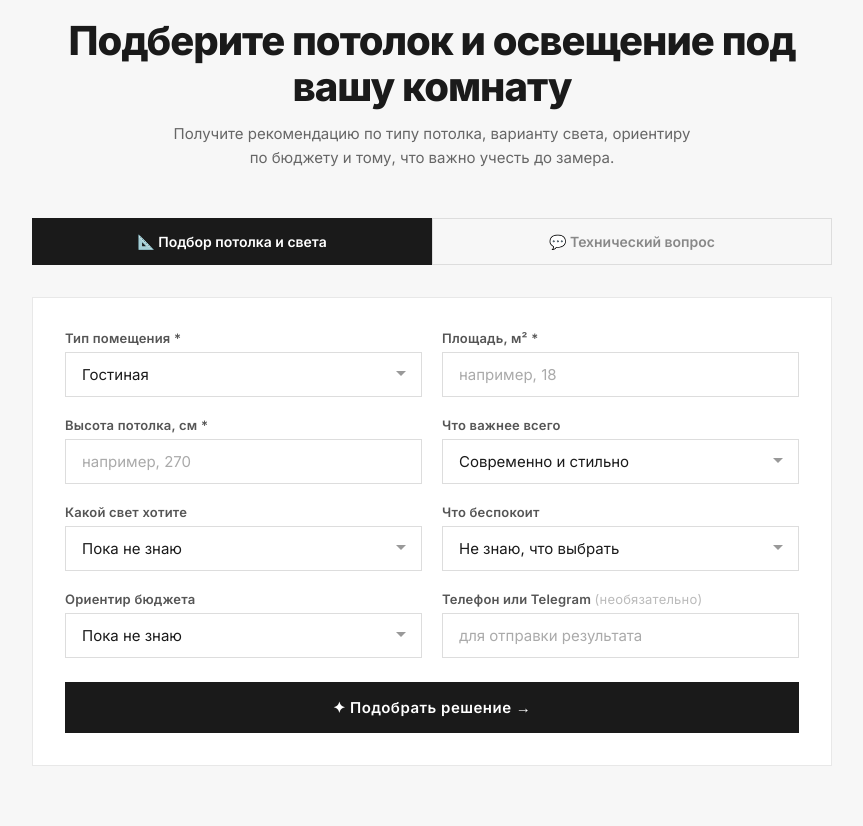
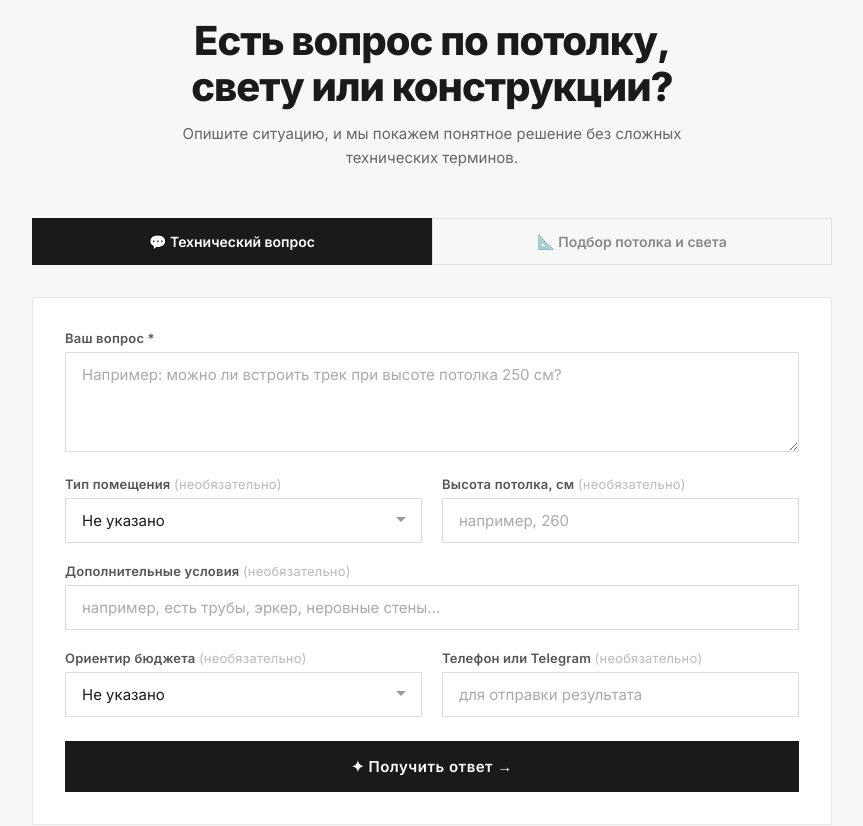
Before and after one commit to svladimirtsk-crypto/nextjs-potolkovo, a Next.js app: page / in a window 1280 px wide. Shown: the part 1763-2589 px from the top of the page, without its empty margins (208-1071 px from the left). Built offline with nearby package versions, Linux system fonts and the light colour scheme.

Commit message:
Update AiCeilingAdvisor.tsx

```diff
--- a/app/components/AiCeilingAdvisor.tsx
+++ b/app/components/AiCeilingAdvisor.tsx
@@ -121,7 +121,8 @@ const btnPrimary: React.CSSProperties = {
 // COMPONENT
 // ============================================================
 export default function AiCeilingAdvisor() {
-  const [activeTab, setActiveTab] = useState<"room" | "tech">("room");
+  // *** Вкладка "tech" открыта по умолчанию ***
+  const [activeTab, setActiveTab] = useState<"room" | "tech">("tech");
   const [status, setStatus] = useState<"idle" | "loading" | "success" | "error">("idle");
   const [result, setResult] = useState<AdvisorOutput | null>(null);
   const [sourceIntent, setSourceIntent] = useState<SourceIntent>("general");
@@ -241,13 +242,11 @@ export default function AiCeilingAdvisor() {
   // ============================================================
   const renderRoomResult = (r: RoomSelectionOutput) => (
     <div style={{ display: "flex", flexDirection: "column", gap: 32 }}>
-      {/* Summary */}
       <div style={{ padding: 24, background: "#f8faf8", border: "1px solid #d4e5d4" }}>
         <div style={{ fontSize: 13, fontWeight: 700, color: "#2d7a3a", letterSpacing: 1, textTransform: "uppercase", marginBottom: 8, fontFamily: "'JetBrains Mono',monospace" }}>Рекомендация</div>
         <p style={{ fontSize: 16, lineHeight: 1.7, color: "#333" }}>{r.quickSummary}</p>
       </div>
 
-      {/* Solution card */}
       <div style={{ padding: 24, background: "#fff", border: "1px solid #e8e8e8" }}>
         <div style={{ fontSize: 13, fontWeight: 700, color: "#999", letterSpacing: 1, textTransform: "uppercase", marginBottom: 16, fontFamily: "'JetBrains Mono',monospace" }}>Подобранное решение</div>
         <div style={{ display: "grid", gridTemplateColumns: "repeat(auto-fit, minmax(200px, 1fr))", gap: 16 }}>
@@ -266,7 +265,6 @@ export default function AiCeilingAdvisor() {
         </div>
       </div>
 
-      {/* Why it fits */}
       <div>
         <div style={{ fontSize: 13, fontWeight: 700, color: "#999", letterSpacing: 1, textTransform: "uppercase", marginBottom: 12, fontFamily: "'JetBrains Mono',monospace" }}>Почему это подойдёт</div>
         <div style={{ display: "flex", flexDirection: "column", gap: 8 }}>
@@ -279,7 +277,6 @@ export default function AiCeilingAdvisor() {
         </div>
       </div>
 
-      {/* What to consider */}
       <div>
         <div style={{ fontSize: 13, fontWeight: 700, color: "#999", letterSpacing: 1, textTransform: "uppercase", marginBottom: 12, fontFamily: "'JetBrains Mono',monospace" }}>Что важно учесть</div>
         <div style={{ display: "flex", flexDirection: "column", gap: 8 }}>
@@ -292,7 +289,6 @@ export default function AiCeilingAdvisor() {
         </div>
       </div>
 
-      {/* Price options */}
       <div>
         <div style={{ fontSize: 13, fontWeight: 700, color: "#999", letterSpacing: 1, textTransform: "uppercase", marginBottom: 16, fontFamily: "'JetBrains Mono',monospace" }}>Варианты по бюджету</div>
         <div style={{ display: "grid", gridTemplateColumns: "repeat(auto-fit, minmax(220px, 1fr))", gap: 12 }}>
@@ -308,7 +304,6 @@ export default function AiCeilingAdvisor() {
         <p style={{ fontSize: 12, color: "#aaa", marginTop: 8 }}>* Все цены ориентировочные. Точная стоимость рассчитывается после бесплатного замера.</p>
       </div>
 
-      {/* CTA */}
       {renderCTA(r.nextStep)}
     </div>
   );
@@ -318,13 +313,11 @@ export default function AiCeilingAdvisor() {
   // ============================================================
   const renderTechResult = (r: TechQuestionOutput) => (
     <div style={{ display: "flex", flexDirection: "column", gap: 32 }}>
-      {/* Short answer */}
       <div style={{ padding: 24, background: "#f8faf8", border: "1px solid #d4e5d4" }}>
         <div style={{ fontSize: 13, fontWeight: 700, color: "#2d7a3a", letterSpacing: 1, textTransform: "uppercase", marginBottom: 8, fontFamily: "'JetBrains Mono',monospace" }}>Ответ</div>
         <p style={{ fontSize: 16, lineHeight: 1.7, color: "#333" }}>{r.shortAnswer}</p>
       </div>
 
-      {/* Options */}
       <div>
         <div style={{ fontSize: 13, fontWeight: 700, color: "#999", letterSpacing: 1, textTransform: "uppercase", marginBottom: 12, fontFamily: "'JetBrains Mono',monospace" }}>Варианты решения</div>
         <div style={{ display: "flex", flexDirection: "column", gap: 12 }}>
@@ -337,7 +330,6 @@ export default function AiCeilingAdvisor() {
         </div>
       </div>
 
-      {/* What to consider */}
       <div>
         <div style={{ fontSize: 13, fontWeight: 700, color: "#999", letterSpacing: 1, textTransform: "uppercase", marginBottom: 12, fontFamily: "'JetBrains Mono',monospace" }}>Что важно учесть</div>
         <div style={{ display: "flex", flexDirection: "column", gap: 8 }}>
@@ -350,7 +342,6 @@ export default function AiCeilingAdvisor() {
         </div>
       </div>
 
-      {/* Impact */}
       {(r.estimatedImpact.heightLoss || r.estimatedImpact.budgetNote) && (
         <div style={{ padding: 20, background: "#f5f5f5", border: "1px solid #e8e8e8" }}>
           <div style={{ fontSize: 13, fontWeight: 700, color: "#999", letterSpacing: 1, textTransform: "uppercase", marginBottom: 12, fontFamily: "'JetBrains Mono',monospace" }}>Ориентиры</div>
@@ -371,7 +362,6 @@ export default function AiCeilingAdvisor() {
         </div>
       )}
 
-      {/* CTA */}
       {renderCTA(r.nextStep)}
     </div>
   );
@@ -469,27 +459,84 @@ export default function AiCeilingAdvisor() {
               letterSpacing: -1,
               color: "#1a1a1a",
               marginBottom: 12,
+              whiteSpace: "pre-line",
             }}
           >
-            {activeTab === "room"
-              ? "Подберите потолок и освещение\nпод вашу комнату"
-              : "Есть вопрос по потолку,\nсвету или конструкции?"}
+            {activeTab === "tech"
+              ? "Есть вопрос по потолку,\nсвету или конструкции?"
+              : "Подберите потолок и освещение\nпод вашу комнату"}
           </h2>
           <p style={{ fontSize: 15, color: "#666", lineHeight: 1.6, maxWidth: 520, margin: "0 auto" }}>
-            {activeTab === "room"
-              ? "Получите рекомендацию по типу потолка, варианту света, ориентиру по бюджету и тому, что важно учесть до замера."
-              : "Опишите ситуацию, и мы покажем понятное решение без сложных технических терминов."}
+            {activeTab === "tech"
+              ? "Опишите ситуацию, и мы покажем понятное решение без сложных технических терминов."
+              : "Получите рекомендацию по типу потолка, варианту света, ориентиру по бюджету и тому, что важно учесть до замера."}
           </p>
         </div>
 
-        {/* Tabs */}
+        {/* Tabs — технический вопрос первый */}
         {status === "idle" && (
           <div style={{ display: "flex", gap: 0, marginBottom: 32 }}>
+            <button style={tabStyle(activeTab === "tech")} onClick={() => { setActiveTab("tech"); resetForm(); }}>
+              💬 Технический вопрос
+            </button>
             <button style={tabStyle(activeTab === "room")} onClick={() => { setActiveTab("room"); resetForm(); }}>
               📐 Подбор потолка и света
             </button>
-            <button style={tabStyle(activeTab === "tech")} onClick={() => { setActiveTab("tech"); resetForm(); }}>
-              💬 Технический вопрос
+          </div>
+        )}
+
+        {/* TECH FORM */}
+        {status === "idle" && activeTab === "tech" && (
+          <div style={{ background: "#fff", border: "1px solid #e8e8e8", padding: "32px" }}>
+            <div style={{ display: "flex", flexDirection: "column", gap: 20 }}>
+              <div>
+                <label style={labelStyle}>Ваш вопрос *</label>
+                <textarea
+                  style={{ ...inputStyle, resize: "vertical" as const, minHeight: 100 }}
+                  placeholder="Например: можно ли встроить трек при высоте потолка 250 см?"
+                  value={question}
+                  onChange={(e) => setQuestion(e.target.value)}
+                />
+              </div>
+              <div style={{ display: "grid", gridTemplateColumns: "1fr 1fr", gap: 20 }}>
+                <div>
+                  <label style={labelStyle}>Тип помещения <span style={{ color: "#bbb", fontWeight: 400 }}>(необязательно)</span></label>
+                  <select style={selectStyle} value={techRoomType} onChange={(e) => setTechRoomType(e.target.value as RoomType | "")}>
+                    <option value="">Не указано</option>
+                    {ROOM_OPTIONS.map((o) => <option key={o.value} value={o.value}>{o.label}</option>)}
+                  </select>
+                </div>
+                <div>
+                  <label style={labelStyle}>Высота потолка, см <span style={{ color: "#bbb", fontWeight: 400 }}>(необязательно)</span></label>
+                  <input style={inputStyle} type="number" placeholder="например, 260" min={200} max={600} value={techCeilingHeight} onChange={(e) => setTechCeilingHeight(e.target.value)} />
+                </div>
+              </div>
+              <div>
+                <label style={labelStyle}>Дополнительные условия <span style={{ color: "#bbb", fontWeight: 400 }}>(необязательно)</span></label>
+                <input style={inputStyle} type="text" placeholder="например, есть трубы, эркер, неровные стены..." value={details} onChange={(e) => setDetails(e.target.value)} />
+              </div>
+              <div style={{ display: "grid", gridTemplateColumns: "1fr 1fr", gap: 20 }}>
+                <div>
+                  <label style={labelStyle}>Ориентир бюджета <span style={{ color: "#bbb", fontWeight: 400 }}>(необязательно)</span></label>
+                  <select style={selectStyle} value={techBudget} onChange={(e) => setTechBudget(e.target.value as BudgetLevel | "")}>
+                    <option value="">Не указано</option>
+                    {BUDGET_OPTIONS.map((o) => <option key={o.value} value={o.value}>{o.label}</option>)}
+                  </select>
+                </div>
+                <div>
+                  <label style={labelStyle}>Телефон или Telegram <span style={{ color: "#bbb", fontWeight: 400 }}>(необязательно)</span></label>
+                  <input style={inputStyle} type="text" placeholder="для отправки результата" value={techContact} onChange={(e) => setTechContact(e.target.value)} />
+                </div>
+              </div>
+            </div>
+            <button
+              style={{ ...btnPrimary, marginTop: 24 }}
+              onClick={handleTechSubmit}
+              disabled={!question.trim() || question.trim().length < 5}
+              onMouseEnter={(e) => { if (!e.currentTarget.disabled) e.currentTarget.style.background = "#333"; }}
+              onMouseLeave={(e) => { e.currentTarget.style.background = "#1a1a1a"; }}
+            >
+              ✦ Получить ответ →
             </button>
           </div>
         )}
@@ -553,62 +600,6 @@ export default function AiCeilingAdvisor() {
           </div>
         )}
 
-        {/* TECH FORM */}
-        {status === "idle" && activeTab === "tech" && (
-          <div style={{ background: "#fff", border: "1px solid #e8e8e8", padding: "32px" }}>
-            <div style={{ display: "flex", flexDirection: "column", gap: 20 }}>
-              <div>
-                <label style={labelStyle}>Ваш вопрос *</label>
-                <textarea
-                  style={{ ...inputStyle, resize: "vertical" as const, minHeight: 100 }}
-                  placeholder="Например: сколько требуется ватт освещения в гостинную 30 м2?"
-                  value={question}
-                  onChange={(e) => setQuestion(e.target.value)}
-                />
-              </div>
-              <div style={{ display: "grid", gridTemplateColumns: "1fr 1fr", gap: 20 }}>
-                <div>
-                  <label style={labelStyle}>Тип помещения <span style={{ color: "#bbb", fontWeight: 400 }}>(необязательно)</span></label>
-                  <select style={selectStyle} value={techRoomType} onChange={(e) => setTechRoomType(e.target.value as RoomType | "")}>
-                    <option value="">Не указано</option>
-                    {ROOM_OPTIONS.map((o) => <option key={o.value} value={o.value}>{o.label}</option>)}
-                  </select>
-                </div>
-                <div>
-                  <label style={labelStyle}>Высота потолка, см <span style={{ color: "#bbb", fontWeight: 400 }}>(необязательно)</span></label>
-                  <input style={inputStyle} type="number" placeholder="например, 260" min={200} max={600} value={techCeilingHeight} onChange={(e) => setTechCeilingHeight(e.target.value)} />
-                </div>
-              </div>
-              <div>
-                <label style={labelStyle}>Дополнительные условия <span style={{ color: "#bbb", fontWeight: 400 }}>(необязательно)</span></label>
-                <input style={inputStyle} type="text" placeholder="например, есть трубы, эркер, неровные стены..." value={details} onChange={(e) => setDetails(e.target.value)} />
-              </div>
-              <div style={{ display: "grid", gridTemplateColumns: "1fr 1fr", gap: 20 }}>
-                <div>
-                  <label style={labelStyle}>Ориентир бюджета <span style={{ color: "#bbb", fontWeight: 400 }}>(необязательно)</span></label>
-                  <select style={selectStyle} value={techBudget} onChange={(e) => setTechBudget(e.target.value as BudgetLevel | "")}>
-                    <option value="">Не указано</option>
-                    {BUDGET_OPTIONS.map((o) => <option key={o.value} value={o.value}>{o.label}</option>)}
-                  </select>
-                </div>
-                <div>
-                  <label style={labelStyle}>Телефон или Telegram <span style={{ color: "#bbb", fontWeight: 400 }}>(необязательно)</span></label>
-                  <input style={inputStyle} type="text" placeholder="для отправки результата" value={techContact} onChange={(e) => setTechContact(e.target.value)} />
-                </div>
-              </div>
-            </div>
-            <button
-              style={{ ...btnPrimary, marginTop: 24 }}
-              onClick={handleTechSubmit}
-              disabled={!question.trim() || question.trim().length < 5}
-              onMouseEnter={(e) => { if (!e.currentTarget.disabled) e.currentTarget.style.background = "#333"; }}
-              onMouseLeave={(e) => { e.currentTarget.style.background = "#1a1a1a"; }}
-            >
-              ✦ Получить ответ →
-            </button>
-          </div>
-        )}
-
         {/* LOADING */}
         {status === "loading" && (
           <div style={{ textAlign: "center", padding: "80px 32px", background: "#fff", border: "1px solid #e8e8e8" }}>
```
